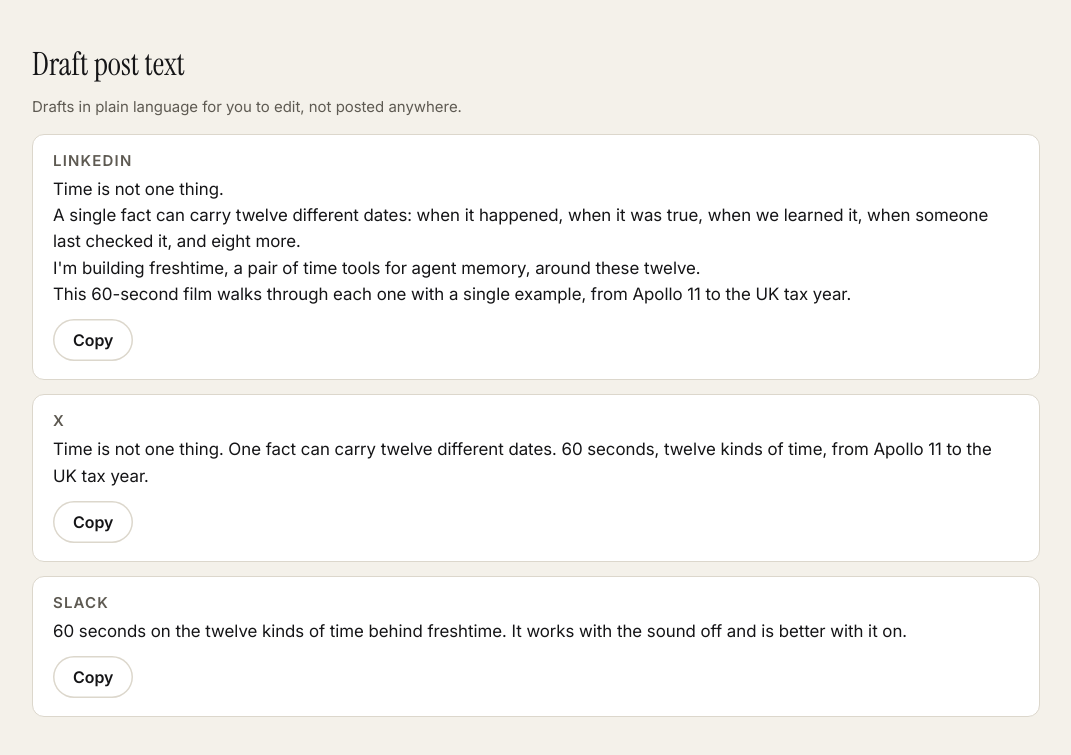
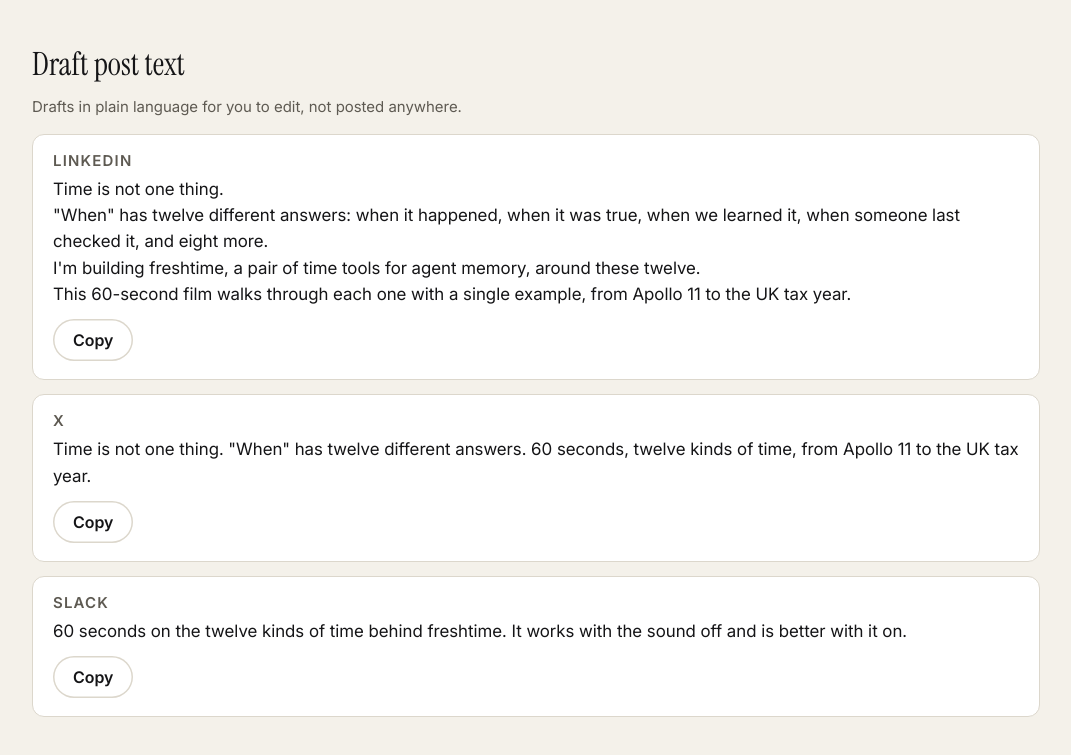
Before and after one commit to jroethel/dozentimes, a website: page video/dozen/share.html in a window 1280 px wide. Shown: the part 1196-1951 px from the top of the page, without its empty margins (104-1175 px from the left). Drawn offline with Linux system fonts and the light colour scheme.

Commit message:
Keep the draft post text to what the film shows

```diff
--- a/video/dozen/share.html
+++ b/video/dozen/share.html
@@ -62,11 +62,11 @@
   <h2>Draft post text</h2>
   <p class="meta">Drafts in plain language for you to edit, not posted anywhere.</p>
   <div class="post"><h3>LinkedIn</h3><p id="li">Time is not one thing.
-A single fact can carry twelve different dates: when it happened, when it was true, when we learned it, when someone last checked it, and eight more.
+"When" has twelve different answers: when it happened, when it was true, when we learned it, when someone last checked it, and eight more.
 I'm building freshtime, a pair of time tools for agent memory, around these twelve.
 This 60-second film walks through each one with a single example, from Apollo 11 to the UK tax year.</p>
     <button class="ghost" data-copy="li">Copy</button></div>
-  <div class="post"><h3>X</h3><p id="x">Time is not one thing. One fact can carry twelve different dates. 60 seconds, twelve kinds of time, from Apollo 11 to the UK tax year.</p>
+  <div class="post"><h3>X</h3><p id="x">Time is not one thing. "When" has twelve different answers. 60 seconds, twelve kinds of time, from Apollo 11 to the UK tax year.</p>
     <button class="ghost" data-copy="x">Copy</button></div>
   <div class="post"><h3>Slack</h3><p id="sl">60 seconds on the twelve kinds of time behind freshtime. It works with the sound off and is better with it on.</p>
     <button class="ghost" data-copy="sl">Copy</button></div>
```
